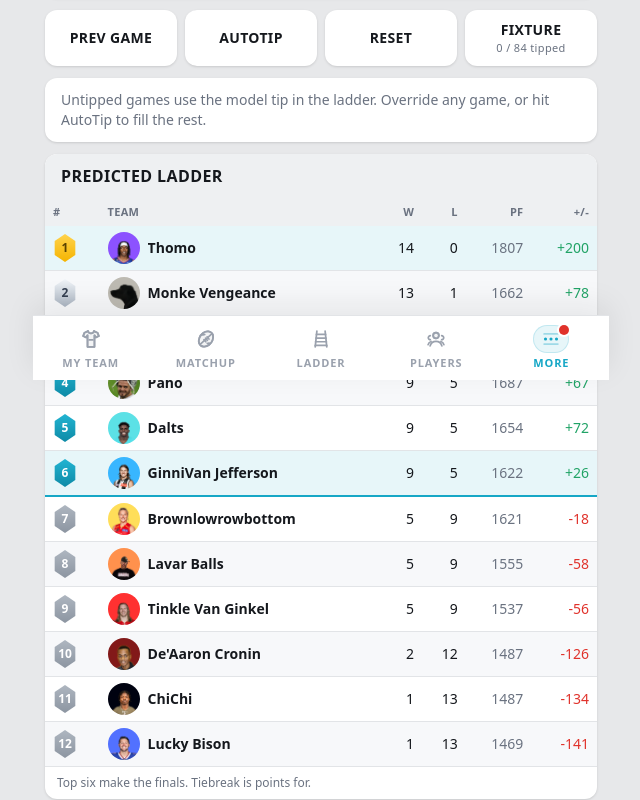
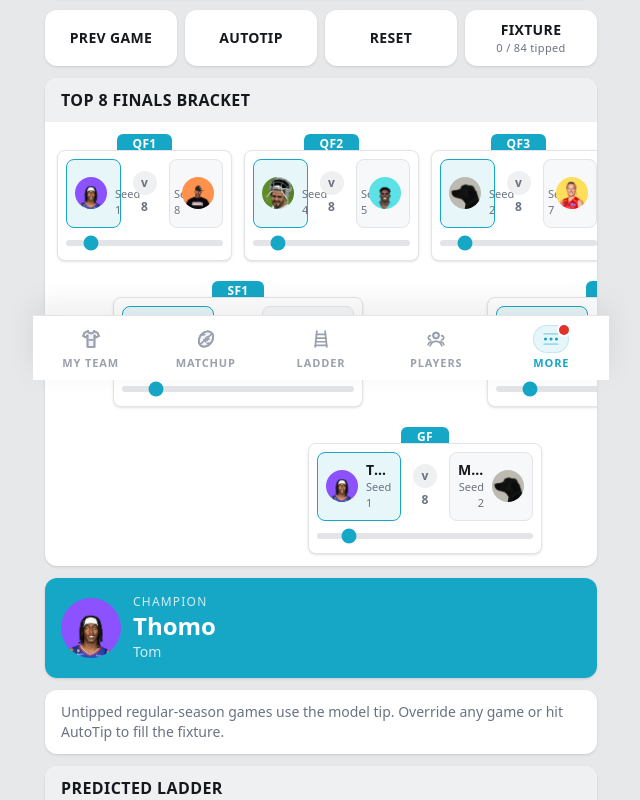
Before and after one commit to zebraspread-glitch/nfl-league, a Next.js app: page /predictor in a window 1280 px wide. Shown: the part 420-1220 px from the top of the page, without its empty margins (319-959 px from the left). Built offline with nearby package versions, Linux system fonts and the light colour scheme.

Commit message:
Use top eight predictor finals bracket

```diff
--- a/components/season-predictor.tsx
+++ b/components/season-predictor.tsx
@@ -16,6 +16,7 @@ import {
   REGULAR_SEASON_WEEKS,
   resolveFinalsPick,
   type FinalsGame,
+  type FinalsSlotId,
   type LadderRow,
   type Pick,
   type PickMap,
@@ -249,15 +250,14 @@ export function SeasonPredictor({
           />
         ) : null}
 
-        {seasonDone ? (
-          <FinalsView games={finals.games} byes={finals.byes} picks={picks} onPick={(id, p) => commit((prev) => ({ ...prev, [id]: p }))} champion={champion} />
-        ) : (
+        <FinalsView games={finals.games} picks={picks} onPick={(id, p) => commit((prev) => ({ ...prev, [id]: p }))} champion={champion} />
+        {!seasonDone ? (
           <Card>
             <div className="px-4 py-3 text-sm text-text-muted">
-              Untipped games use the model tip in the ladder. Override any game, or hit AutoTip to fill the rest.
+              Untipped regular-season games use the model tip. Override any game or hit AutoTip to fill the fixture.
             </div>
           </Card>
-        )}
+        ) : null}
       </div>
 
       <div className="space-y-2">
@@ -389,11 +389,11 @@ function Ladder({ rows, highlight }: { rows: LadderRow[]; highlight: Set<number>
               <tr
                 key={row.team.id}
                 className={`${highlight.has(row.team.id) ? "bg-teal/10" : row.seed % 2 === 0 ? "bg-row" : ""} ${
-                  row.seed === 6 ? "border-b-2 border-teal" : "border-b border-border"
+                  row.seed === 8 ? "border-b-2 border-teal" : "border-b border-border"
                 }`}
               >
                 <td className="px-2 py-1.5">
-                  <Hexagon value={row.seed} tone={row.seed <= 6 ? rankBadgeTone(row.seed) : "grey"} size="sm" />
+                  <Hexagon value={row.seed} tone={row.seed <= 8 ? rankBadgeTone(row.seed) : "grey"} size="sm" />
                 </td>
                 <td className="min-w-0 px-2 py-1.5">
                   <span className="flex items-center gap-2">
@@ -415,57 +415,53 @@ function Ladder({ rows, highlight }: { rows: LadderRow[]; highlight: Set<number>
           </tbody>
         </table>
       </div>
-      <p className="px-3 py-2 text-xs text-text-muted">Top six make the finals. Tiebreak is points for.</p>
+      <p className="px-3 py-2 text-xs text-text-muted">Top eight make the finals. Tiebreak is points for.</p>
     </Card>
   );
 }
 
 function FinalsView({
   games,
-  byes,
   picks,
   onPick,
   champion,
 }: {
   games: FinalsGame[];
-  byes: { team: TeamMeta; seed: number }[];
   picks: PickMap;
   onPick: (id: string, pick: Pick) => void;
   champion?: TeamMeta;
 }) {
   if (!games.length) return null;
 
-  const rounds = [
-    { title: "Quarterfinals — Week 15", games: games.filter((g) => g.round === "Quarterfinal") },
-    { title: "Semifinals — Week 16", games: games.filter((g) => g.round === "Semifinal") },
-    { title: "Final — Week 17", games: games.filter((g) => g.round === "Final") },
+  const byId = new Map(games.map((game) => [game.id, game]));
+  const bracket: { id: FinalsSlotId; label: string; className: string }[] = [
+    { id: "qf-1", label: "QF1", className: "col-start-1 row-start-1" },
+    { id: "qf-2", label: "QF2", className: "col-start-2 row-start-1" },
+    { id: "qf-3", label: "QF3", className: "col-start-3 row-start-1" },
+    { id: "qf-4", label: "QF4", className: "col-start-4 row-start-1" },
+    { id: "sf-1", label: "SF1", className: "col-start-1 col-span-2 row-start-2 px-14" },
+    { id: "sf-2", label: "SF2", className: "col-start-3 col-span-2 row-start-2 px-14" },
+    { id: "final", label: "GF", className: "col-start-2 col-span-2 row-start-3 px-16" },
   ];
 
   return (
     <div className="space-y-3">
       <Card>
-        <SectionHeader>First-round byes</SectionHeader>
-        <div className="grid grid-cols-2 gap-2 p-3">
-          {byes.map((b) => (
-            <div key={b.team.id} className="flex items-center gap-2 rounded-lg border border-border bg-row px-3 py-2">
-              <Hexagon value={b.seed} tone={rankBadgeTone(b.seed)} size="sm" />
-              <TeamAvatar team={b.team} size="sm" />
-              <span className="truncate font-cond text-sm font-semibold">{b.team.name}</span>
+        <SectionHeader>Top 8 Finals Bracket</SectionHeader>
+        <div className="overflow-x-auto">
+          <div className="grid min-w-[760px] grid-cols-4 grid-rows-[auto_auto_auto] gap-x-3 gap-y-5 p-3">
+            {bracket.map((slot) => {
+              const game = byId.get(slot.id);
+              if (!game) return null;
+              return (
+                <div key={slot.id} className={slot.className}>
+                  <FinalsGameBox label={slot.label} game={game} picks={picks} onPick={onPick} />
                 </div>
-          ))}
+              );
+            })}
+          </div>
         </div>
       </Card>
-
-      {rounds.map((round) => (
-        <Card key={round.title}>
-          <SectionHeader>{round.title}</SectionHeader>
-          <div className="space-y-2 p-3">
-            {round.games.map((game) => (
-              <FinalsGameRow key={game.id} game={game} picks={picks} onPick={onPick} />
-            ))}
-          </div>
-        </Card>
-      ))}
 
       {champion ? (
         <Card>
@@ -483,29 +479,42 @@ function FinalsView({
   );
 }
 
-function FinalsGameRow({
+function FinalsGameBox({
+  label,
   game,
   picks,
   onPick,
 }: {
+  label: string;
   game: FinalsGame;
   picks: PickMap;
   onPick: (id: string, pick: Pick) => void;
 }) {
   const pick = resolveFinalsPick(game, picks) ?? { winnerId: 0, margin: DEFAULT_FINALS_MARGIN };
   if (!game.a || !game.b) {
-    return <div className="rounded-lg border border-border bg-row px-3 py-3 text-sm text-text-muted">To be decided</div>;
+    return (
+      <div>
+        <BracketLabel>{label}</BracketLabel>
+        <div className="grid h-[104px] place-items-center rounded-lg border border-border bg-row px-3 text-sm text-text-muted">
+          To be decided
+        </div>
+      </div>
+    );
   }
 
   const aWins = pick.winnerId === game.a.team.id;
 
   return (
-    <div className="rounded-lg border border-border p-2">
+    <div>
+      <BracketLabel>{label}</BracketLabel>
+      <div className="rounded-lg border border-border bg-card p-2 shadow-sm">
         <div className="grid grid-cols-[1fr_auto_1fr] items-stretch gap-2">
           <SeededPick entry={game.a} selected={aWins} onSelect={(id) => onPick(game.id, { winnerId: id, margin: pick.margin })} />
           <div className="flex flex-col items-center justify-center px-1">
-          <span className="font-cond text-[10px] uppercase tracking-wide text-text-dim">by</span>
-          <span className="font-cond text-xl font-semibold tabular-nums leading-none">{pick.margin}</span>
+            <span className="grid h-6 w-6 place-items-center rounded-full bg-section font-cond text-xs font-bold text-text-muted">
+              v
+            </span>
+            <span className="mt-1 font-cond text-xs font-semibold tabular-nums text-text-muted">{pick.margin}</span>
           </div>
           <SeededPick
             entry={game.b}
@@ -524,6 +533,15 @@ function FinalsGameRow({
           aria-label={`Winning margin for ${game.a.team.name} versus ${game.b.team.name}`}
           className="mt-2 h-1.5 w-full cursor-pointer appearance-none rounded-full bg-border accent-teal"
         />
+      </div>
+    </div>
+  );
+}
+
+function BracketLabel({ children }: { children: React.ReactNode }) {
+  return (
+    <div className="mx-auto -mb-1 w-fit rounded-t-md bg-teal px-4 py-0.5 font-cond text-xs font-semibold uppercase tracking-wide text-white">
+      {children}
     </div>
   );
 }
--- a/lib/predictor.ts
+++ b/lib/predictor.ts
@@ -3,7 +3,7 @@ import type { Matchup, TeamMeta } from "./types";
 
 // ---------------------------------------------------------------------------
 // Season predictor: pick a winner and a margin for all 84 regular-season games,
-// see the ladder it produces, then play out the six-team finals bracket.
+// see the ladder it produces, then play out the top-eight finals bracket.
 //
 // Pure and client-safe — no data imports. Untipped games fall back to a model
 // pick derived from the same simulated line the odds strip shows, so you can
@@ -11,7 +11,7 @@ import type { Matchup, TeamMeta } from "./types";
 // ---------------------------------------------------------------------------
 
 export const REGULAR_SEASON_WEEKS = 14;
-export const FINALS_TEAMS = 6;
+export const FINALS_TEAMS = 8;
 export const MAX_MARGIN = 60;
 
 export interface Pick {
@@ -184,7 +184,7 @@ export function clampMargin(margin: number): number {
   return Math.min(MAX_MARGIN, Math.max(1, margin));
 }
 
-export type FinalsSlotId = "qf-1" | "qf-2" | "sf-1" | "sf-2" | "final";
+export type FinalsSlotId = "qf-1" | "qf-2" | "qf-3" | "qf-4" | "sf-1" | "sf-2" | "final";
 
 export interface FinalsGame {
   id: FinalsSlotId;
@@ -213,28 +213,27 @@ export function ladderText(rows: LadderRow[], season: number): string {
   return [`MGL ${season} predicted ladder`, "", ...lines].join("\n");
 }
 
-/** Six-team bracket: seeds 1-2 get a bye, 3v6 and 4v5 in the quarterfinals,
- *  then the semifinals reseed so the top seed draws the lowest survivor. */
+/** Three-week top-eight bracket: 1v8, 4v5, 2v7 and 3v6 in the quarterfinals,
+ *  then two semifinals and a grand final. */
 export function buildFinals(ladder: LadderRow[], picks: PickMap): Finals {
   const seedOf = (row: LadderRow) => ({ team: row.team, seed: row.seed });
   const top = ladder.slice(0, FINALS_TEAMS).map(seedOf);
   if (top.length < FINALS_TEAMS) return { byes: [], games: [] };
 
-  const [one, two, three, four, five, six] = top;
+  const [one, two, three, four, five, six, seven, eight] = top;
 
-  const qf1: FinalsGame = { id: "qf-1", round: "Quarterfinal", week: 15, a: three, b: six };
+  const qf1: FinalsGame = { id: "qf-1", round: "Quarterfinal", week: 15, a: one, b: eight };
   const qf2: FinalsGame = { id: "qf-2", round: "Quarterfinal", week: 15, a: four, b: five };
+  const qf3: FinalsGame = { id: "qf-3", round: "Quarterfinal", week: 15, a: two, b: seven };
+  const qf4: FinalsGame = { id: "qf-4", round: "Quarterfinal", week: 15, a: three, b: six };
 
   const qf1Winner = resolve(qf1, picks);
   const qf2Winner = resolve(qf2, picks);
+  const qf3Winner = resolve(qf3, picks);
+  const qf4Winner = resolve(qf4, picks);
 
-  // Reseed: the best remaining seed plays the worst remaining seed.
-  const survivors = [qf1Winner, qf2Winner].filter(Boolean) as { team: TeamMeta; seed: number }[];
-  survivors.sort((a, b) => a.seed - b.seed);
-  const [betterSurvivor, worseSurvivor] = survivors;
-
-  const sf1: FinalsGame = { id: "sf-1", round: "Semifinal", week: 16, a: one, b: worseSurvivor };
-  const sf2: FinalsGame = { id: "sf-2", round: "Semifinal", week: 16, a: two, b: betterSurvivor };
+  const sf1: FinalsGame = { id: "sf-1", round: "Semifinal", week: 16, a: qf1Winner, b: qf2Winner };
+  const sf2: FinalsGame = { id: "sf-2", round: "Semifinal", week: 16, a: qf3Winner, b: qf4Winner };
 
   const sf1Winner = resolve(sf1, picks);
   const sf2Winner = resolve(sf2, picks);
@@ -245,8 +244,8 @@ export function buildFinals(ladder: LadderRow[], picks: PickMap): Finals {
   const champion = resolve(final, picks);
 
   return {
-    byes: [one, two],
-    games: [qf1, qf2, sf1, sf2, final],
+    byes: [],
+    games: [qf1, qf2, qf3, qf4, sf1, sf2, final],
     championId: champion?.team.id,
   };
 }
```
Lines whose indentation alone changed are shown as unchanged.
